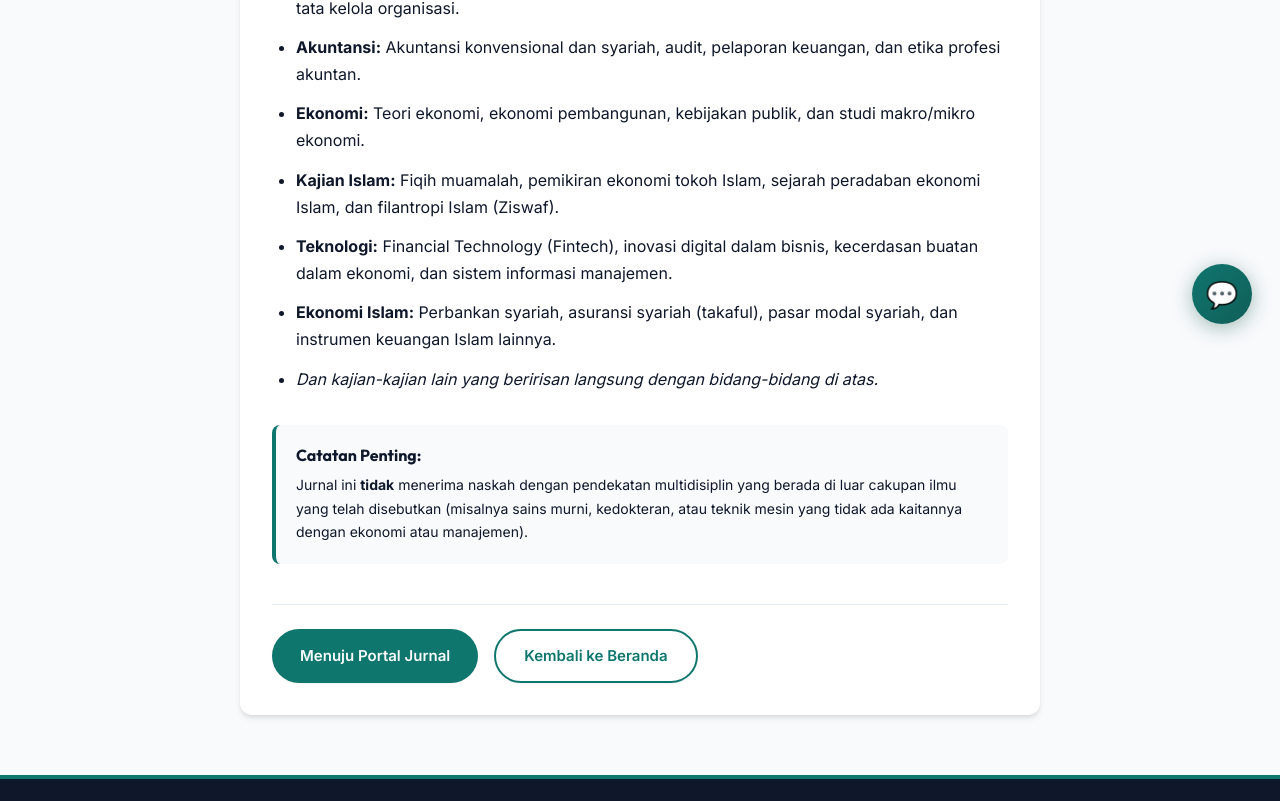
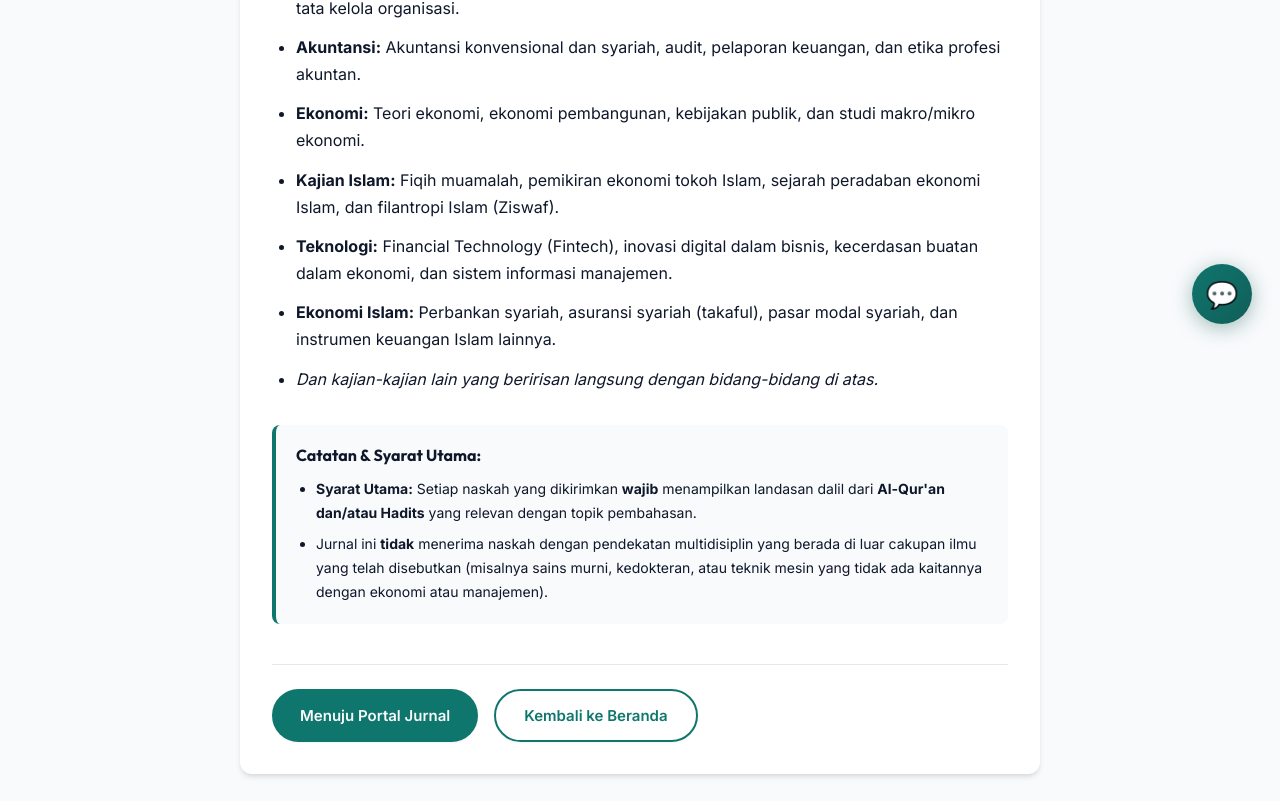
Before and after one commit to unairpodge-afk/masei-website, a Next.js app: page /journal/aims-and-scope in a window 1280 px wide. Shown: the part 448-1249 px from the top of the page. Built offline with nearby package versions, Linux system fonts and the light colour scheme.

Commit message:
Update aims and scope with Quran and Hadith requirement

```diff
--- a/src/app/journal/aims-and-scope/page.js
+++ b/src/app/journal/aims-and-scope/page.js
@@ -29,10 +29,15 @@ export default function AimsAndScopePage() {
           </ul>
 
           <div style={{ backgroundColor: "#f8fafc", padding: "20px", borderRadius: "8px", borderLeft: "4px solid var(--primary)" }}>
-            <h3 style={{ fontSize: "16px", fontWeight: "700", marginBottom: "8px" }}>Catatan Penting:</h3>
-            <p style={{ fontSize: "14px", margin: 0 }}>
-              Jurnal ini <strong>tidak</strong> menerima naskah dengan pendekatan multidisiplin yang berada di luar cakupan ilmu yang telah disebutkan (misalnya sains murni, kedokteran, atau teknik mesin yang tidak ada kaitannya dengan ekonomi atau manajemen).
-            </p>
+            <h3 style={{ fontSize: "16px", fontWeight: "700", marginBottom: "12px" }}>Catatan & Syarat Utama:</h3>
+            <ul style={{ margin: 0, paddingLeft: "20px", fontSize: "14px", display: "flex", flexDirection: "column", gap: "8px" }}>
+              <li>
+                <strong>Syarat Utama:</strong> Setiap naskah yang dikirimkan <strong>wajib</strong> menampilkan landasan dalil dari <strong>Al-Qur'an dan/atau Hadits</strong> yang relevan dengan topik pembahasan.
+              </li>
+              <li>
+                Jurnal ini <strong>tidak</strong> menerima naskah dengan pendekatan multidisiplin yang berada di luar cakupan ilmu yang telah disebutkan (misalnya sains murni, kedokteran, atau teknik mesin yang tidak ada kaitannya dengan ekonomi atau manajemen).
+              </li>
+            </ul>
           </div>
 
           <div style={{ marginTop: "40px", paddingTop: "24px", borderTop: "1px solid var(--border-color)", display: "flex", gap: "16px" }}>
```
